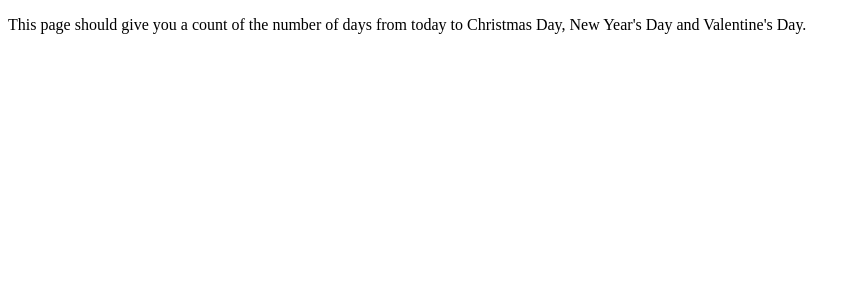
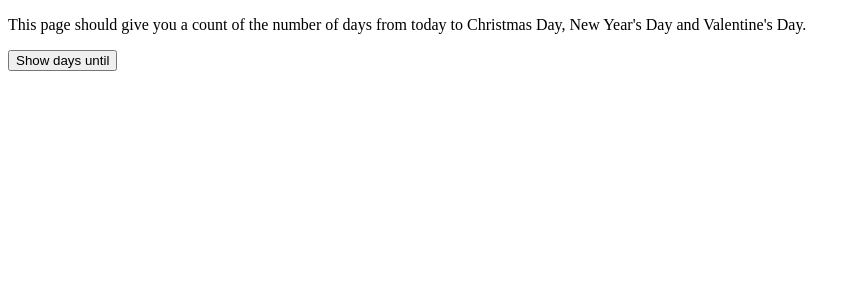
Before and after one commit to imypullan/typescript-days-until, a React (Create React App) app: page / in a window 1280 px wide. Shown: the top 300 px of the page, without its empty margins (0-857 px from the left). Built offline with nearby package versions, Linux system fonts and the light colour scheme.

Commit message:
working but dates updating very slowly

```diff
--- a/src/Components/Parent/ButtonElement/index.tsx
+++ b/src/Components/Parent/ButtonElement/index.tsx
@@ -4,11 +4,10 @@ interface Props {
     handleClick: () => void
 }
 
-const ButtonElement: React.FC = (props) => {
+const ButtonElement: React.FC<Props> = (props) => {
     return (
         <div>
-            {/*This doesn't work*/}
-            {/*<button onClick={props.handleClick}>Show days until</button>*/}
+            <button onClick={() => props.handleClick()}>Show days until</button>
         </div>
     )
 }
--- a/src/Components/Parent/DisplayElement/index.tsx
+++ b/src/Components/Parent/DisplayElement/index.tsx
@@ -1,20 +1,26 @@
-import React from 'react'
+import React, {useEffect} from 'react'
+
+interface Date {
+    name: string,
+    daysUntil: number
+}
 
 interface Props {
-    dates: Array<object>,
+    dates: Array<Date>,
     showInfo: boolean
 }
 
+
 const DisplayElement: React.FC<Props> = (props) => {
+
     return (
-        <div>
+        <div style={{display: props.showInfo? "block" : "none"}}>
             <ul>
-                {/*This doesn't work but I think it might be because these aren't strictly state? Altho if you look in the Components on devtools they are present*/}
-                {/*{props.dates.map(date => (*/}
-                {/*    <li key={date.name}>*/}
-                {/*        {date.daysUntil} days until {date.name}*/}
-                {/*    </li>*/}
-                {/*))}*/}
+                 {props.dates.map(date => (
+                    <li key={date.name}>
+                        {date.daysUntil} days until {date.name}
+                    </li>
+                ))}
             </ul>
         </div>
     )
--- a/src/Components/Parent/index.tsx
+++ b/src/Components/Parent/index.tsx
@@ -35,13 +35,15 @@ const Parent: React.FC = () => {
 
    const prepareDates = (): void => {
         checkDateIsFuture()
+         console.log(dates)
         calculateDaysUntil()
         setShowInfo(true)
    }
 
    const checkDateIsFuture = (): void => {
         dates.map(date => (
-            date.numericDate < today? date.numericDate.setFullYear((thisYear + 1)) : date.numericDate
+            date.numericDate < today?
+                date.numericDate.setFullYear((thisYear + 1)) : date.numericDate
             )
         )
    }
@@ -57,8 +59,7 @@ const Parent: React.FC = () => {
         <div>
             <TextElement />
             <DisplayElement dates={dates} showInfo={showInfo} />
-            {/*This isn't passing down for some reason*/}
-            {/*<ButtonElement handeClick={prepareDates}/>*/}
+            <ButtonElement handleClick={prepareDates}/>
         </div>
     )
 }
```
